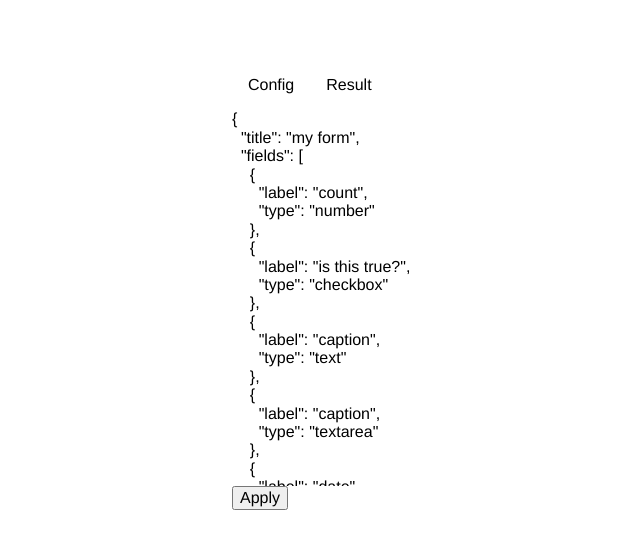
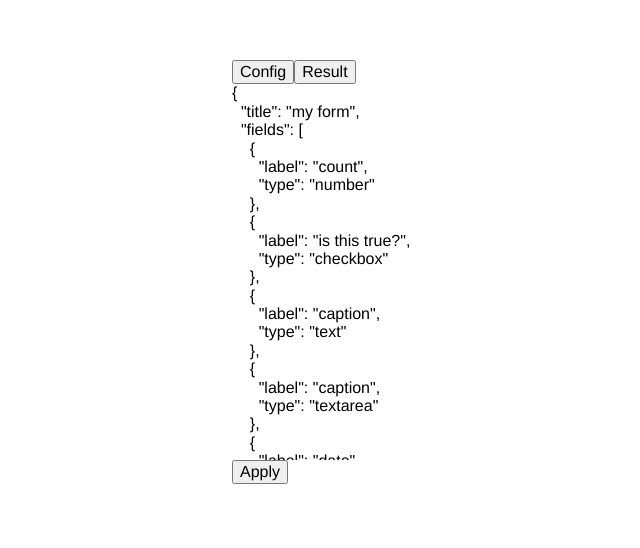
Before and after one commit to egrm/react-form-generator, a React app: page / in a window 1280 px wide. Shown: the part 140-688 px from the top of the page, without its empty margins (88-728 px from the left). Built offline with nearby package versions, Linux system fonts and the light colour scheme; the HTML template or start-up script is replaced by a standard one.

Commit message:
use react state to manage tabs

```diff
--- a/src/App.js
+++ b/src/App.js
@@ -8,49 +8,48 @@ import testConfig from "./testConfig.js";
 
 function App() {
   const [config, setConfig] = React.useState(testConfig);
-  const tabClasses = "dn absolute w-100 w-50-ns vh-50-ns overflow-hidden";
+  const [currentTab, setCurrentTab] = React.useState(
+    "Config",
+  );
+  const tabClasses =
+    "absolute w-100 w-50-ns vh-50-ns overflow-hidden";
   const tabNavClasses = {
     forLabel: "dib pa2 ma2 dim br2",
-    forInput: "dn",
   };
   return (
-    <div id="container" className="w-100 vh-100 flex flex-column justify-start justify-center-ns items-center">
+    <div
+      id="container"
+      className="w-100 vh-100 flex flex-column justify-start justify-center-ns items-center"
+    >
       <div className="helvetica border-box w-100 w-50-ns vh-100 vh-50-ns">
-        <input
-          type="radio"
-          name="tabs"
-          id="ConfigTab-nav"
-          className={tabNavClasses.forInput}
-          defaultChecked
-        />
-        <label
-          htmlFor="ConfigTab-nav"
-          className={tabNavClasses.forLabel}
-        >
-          Config
-        </label>
-        <input
-          type="radio"
-          name="tabs"
-          id="ResultTab-nav"
-          className={tabNavClasses.forInput}
-        />
-        <label
-          htmlFor="ResultTab-nav"
-          className={tabNavClasses.forLabel}
-        >
-          Result
-        </label>
+        <div>
+          <button
+            onClick={() => {
+              setCurrentTab("Config");
+            }}
+          >
+            Config
+          </button>
+          <button
+            onClick={() => {
+              setCurrentTab("Result");
+            }}
+          >
+            Result
+          </button>
+        </div>
         <ConfigTab
           onChange={(e) => {
             setConfig(e.target.value);
           }}
           className={tabClasses}
           value={config}
+          active={currentTab === "Config"}
         />
         <ResultTab
           config={JSON.parse(config)}
           className={tabClasses}
+          active={currentTab === "Result"}
         />
       </div>
     </div>
--- a/src/components/ConfigTab/ConfigTab.js
+++ b/src/components/ConfigTab/ConfigTab.js
@@ -1,9 +1,22 @@
 import React from "react";
 
-function ConfigTab({onChange, onSubmit, value, className=''}) {
+function ConfigTab({
+  onChange,
+  onSubmit,
+  value,
+  className = "",
+  active,
+}) {
   return (
-    <div id="ConfigTab" className={className}>
-      <form className="h-100 flex flex-column" action="javascript:void(0)" onSubmit={onSubmit}>
+    <div
+      id="ConfigTab"
+      className={`${className}${active ? "" : " dn"}`}
+    >
+      <form
+        className="h-100 flex flex-column"
+        action="javascript:void(0)"
+        onSubmit={onSubmit}
+      >
         <textarea
           name="config"
           style={{resize: "none"}}
@@ -11,9 +24,9 @@ function ConfigTab({onChange, onSubmit, value, className=''}) {
           value={value}
           onChange={onChange}
         />
-          <div>
-            <button className="" type="submit">Apply</button>
-          </div>
+        <div>
+          <button type="submit">Apply</button>
+        </div>
       </form>
     </div>
   );
--- a/src/components/ResultTab/ResultTab.js
+++ b/src/components/ResultTab/ResultTab.js
@@ -5,7 +5,7 @@ import RadioField from "../fields/RadioField.js";
 import TextareaField from "../fields/TextareaField.js";
 import Button from "../buttons/Button.js";
 
-function ResultTab({config, className=''}) {
+function ResultTab({config, className = "", active}) {
   function renderField(field) {
     const key = nanoid();
     field.name = field.name || nanoid();
@@ -20,8 +20,14 @@ function ResultTab({config, className=''}) {
     }
   }
   return (
-    <div id="ResultTab" className={className}>
-      <form className="h-100 overflow-y-auto" action="javascript:void(0)">
+    <div
+      id="ResultTab"
+      className={`${className}${active ? "" : " dn"}`}
+    >
+      <form
+        className="h-100 overflow-y-auto"
+        action="javascript:void(0)"
+      >
         <h3>{config.title || "Your Form"}</h3>
         <div>
           {config.fields.map((field, i) =>
```
